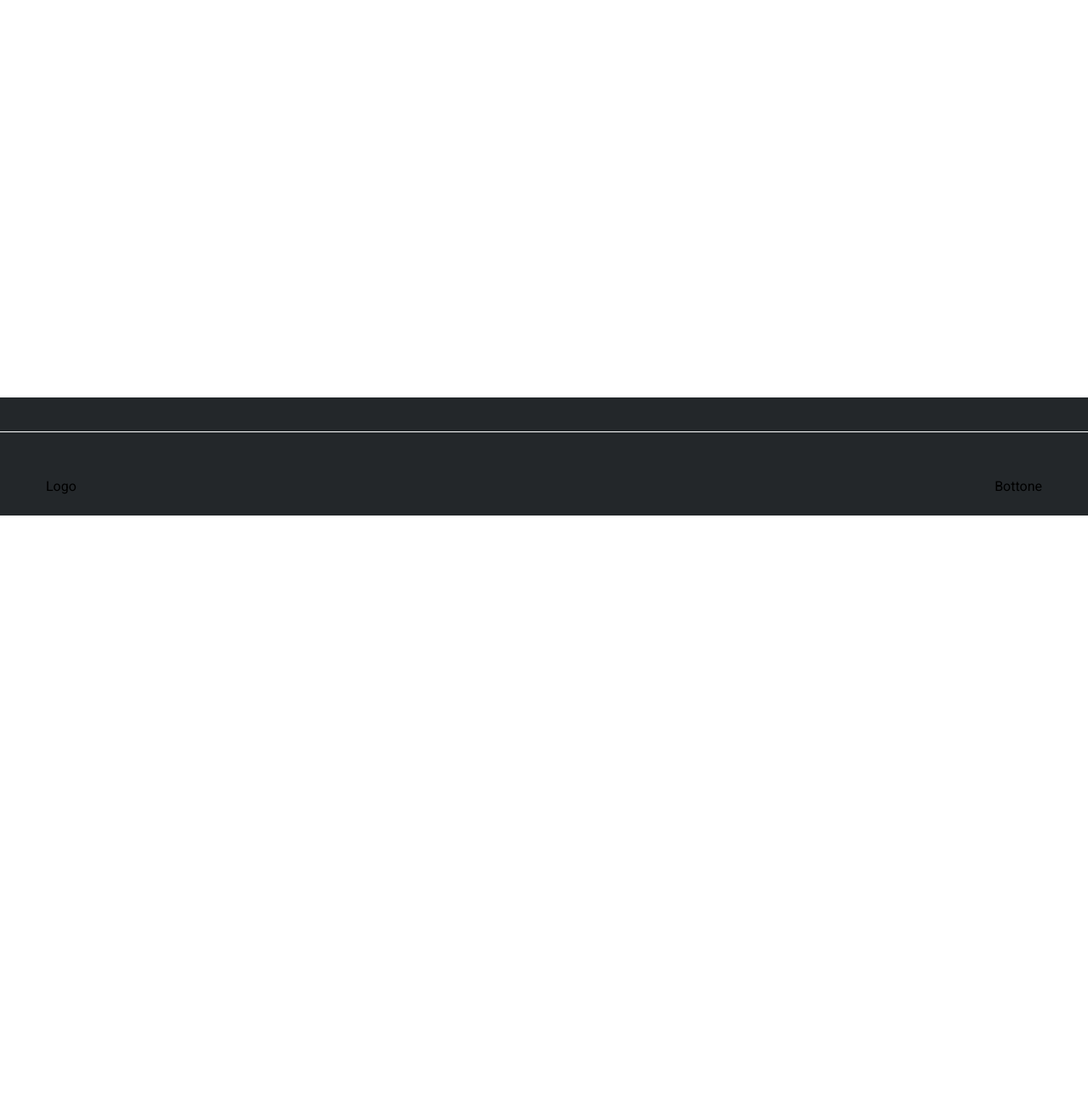
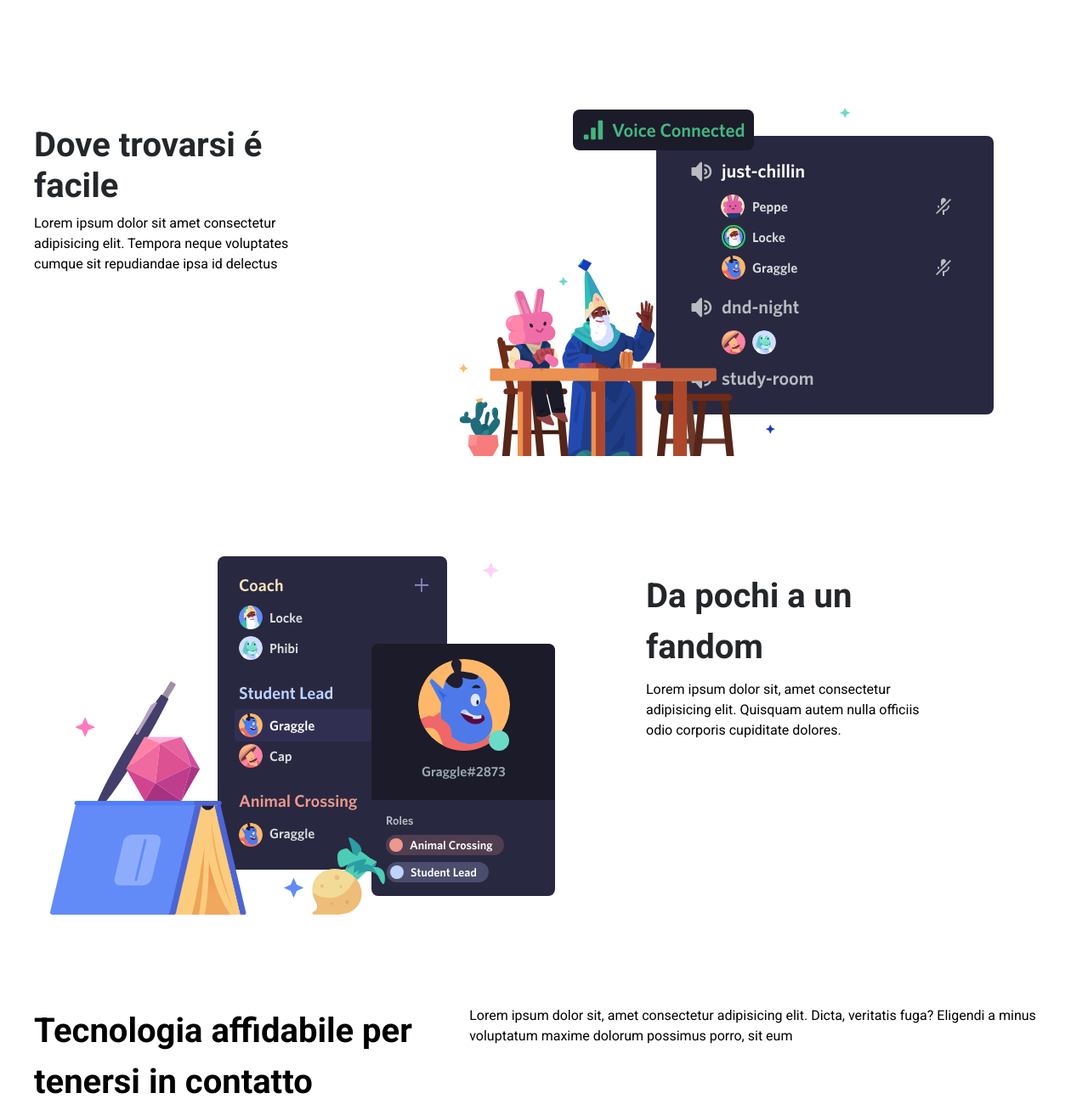
Before and after one commit to angelicaguidolin/htmlcss-discord, a plain HTML site: page index.html in a window 1280 px wide. Shown: the part 1142-2449 px from the top of the page at 85% size. Before the commit the page ends 1749 px from the top, so only its background shows below. Drawn offline with Linux system fonts and the light colour scheme.

Commit message:
feat add third section

```diff
--- a/css/style.css
+++ b/css/style.css
@@ -98,7 +98,7 @@ body{
     line-height: 1.5;
 }
 h1{
-    font-size: 45px;
+    font-size: 40px;
 }
 
 
@@ -200,11 +200,12 @@ section .big-col {
 
 }
 section .small-col  h1{
-    font-size: 30px;
     font-weight: 700;
     text-align: left;
     color: #23272A;
-    padding-right: 250px;
+    padding-right: 200px;
+
+
 
 
 
@@ -212,7 +213,9 @@ section .small-col  h1{
 }
 section .small-col p{
     text-align: left;
+    padding-top: 8px;
     padding-right: 150px;
+
 
 }
 section .small-col {
@@ -231,10 +234,19 @@ section .small-col {
 .second-sec{
     padding: 50px 0;
 }
-.second-sec > .container{
+.second-sec > .container .big-col{
     display:flex;
 
 }
+.second-sec .small-col  h1{
+    font-weight: 700;
+    text-align: left;
+    color: #23272A;
+    line-height: 1.2;
+    padding-top: 15px;
+
+}
+
 
 
 
--- a/index.html
+++ b/index.html
@@ -60,21 +60,36 @@ monolale, o semplicemente al un piccolo gruppo ol amici ene vuole passare il tem
        <!----SECOND SECTION---->
         <section class="second-sec">
             <div class="container">
-                <div class="small-col"></div>
-                <div class="big-col"></div>
+                <div class="small-col">
+                    <h1>Dove trovarsi é
+                        facile</h1>
+                        <p>Lorem ipsum dolor sit amet consectetur adipisicing elit. Tempora neque voluptates cumque sit repudiandae ipsa id delectus </p>
+                </div>
+                <div class="big-col">
+                    <img src="img/item2.svg" alt="">
+                </div>
             </div>
             </section>
     <!----THIRD SECTION---->
     <section>
                 <div class="container">
-                    <div class="big-col"></div>
-                    <div class="small-col"></div>
+                    <div class="big-col">
+                      <img src="./img/item3.svg" alt="">
+                    </div>
+                    <div class="small-col">
+                        <h1>Da pochi a un fandom</h1>
+                        <p>Lorem ipsum dolor sit, amet consectetur adipisicing elit. Quisquam autem nulla officiis odio corporis cupiditate dolores.</p>
+                    </div>
                 </div>
         </section>
     <!----FOURTH SECTION---->
     <section class="second-sec">
-        <div class="container">
-            <div class="big-green-col"></div>
+        <div class="container  ">
+             <h1 class="">Tecnologia affidabile per tenersi in contatto</h1>
+                <p>
+                Lorem ipsum dolor sit, amet consectetur adipisicing elit. Dicta, veritatis fuga? Eligendi a minus voluptatum maxime dolorum possimus porro, sit eum
+             </p>
+            </div>
         </section>
 <!----FOOTER---->
 <footer>
```
